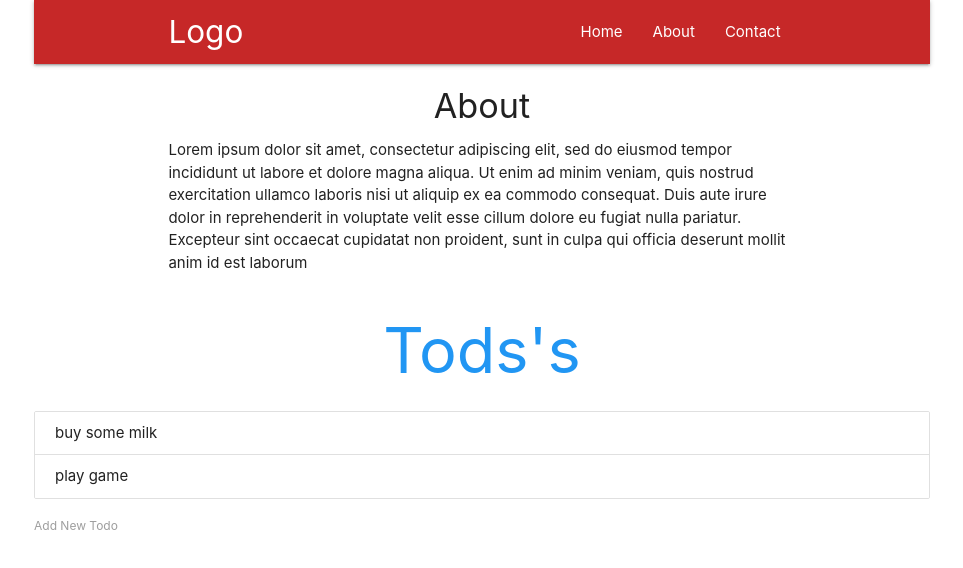
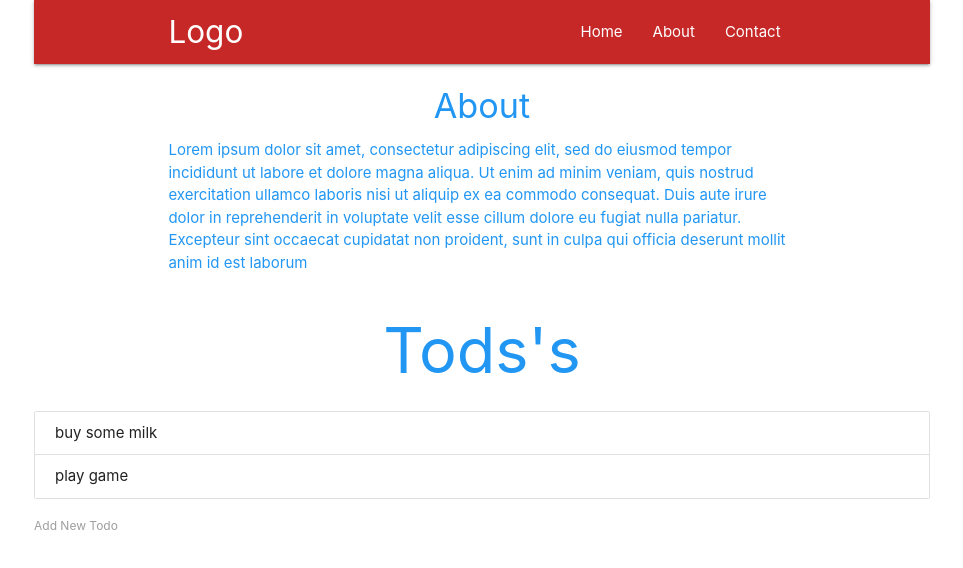
Before and after one commit to nazirahmad50/TodoList-react-redux, a React (Create React App) app in the folder todolistapp/: page /about in a window 1280 px wide. Shown: the top 568 px of the page, without its empty margins (158-1121 px from the left). Built offline with nearby package versions, Linux system fonts and the light colour scheme.

Commit message:
High order component

```diff
--- a/todolistapp/src/components/About.js
+++ b/todolistapp/src/components/About.js
@@ -1,4 +1,5 @@
 import React from "react";
+import RainbowHOC from "./RainbowHOC";
 
  const About = ()=>{
     return(
@@ -8,4 +9,5 @@ import React from "react";
         </div>
     )
 }
-export default About;
+//pass the About comp to the high order component
+export default RainbowHOC(About);
--- /dev/null
+++ b/todolistapp/src/components/RainbowHOC.js
@@ -0,0 +1,24 @@
+import React from "react";
+
+// high order componenet that takes in any component
+const Rainbow = (WrappedComponenet) =>{
+
+    const colours = ["red", "blue", "green"];
+    const randColors = colours[Math.floor(Math.random() * 3)];
+    const className = randColors + "-text";
+
+    // return a func with the props that wouldve been passed into the WrappedComponenet
+    // if the wrapped component recieved any props they will be passed in here
+    return (props) =>{
+        // return jsx
+        return(
+            // will add an extra div over the wrapped componnet
+            <div className={className}>
+                {/*pass the props back again into the wrapped component*/}
+                <WrappedComponenet {...props}/>
+            </div>
+        )
+    }
+}
+
+export default Rainbow;
```
